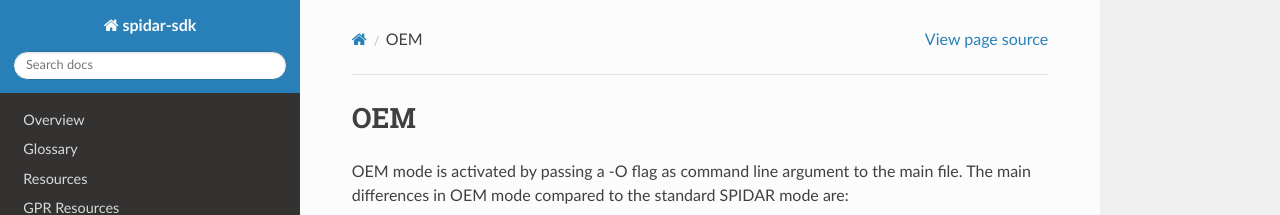
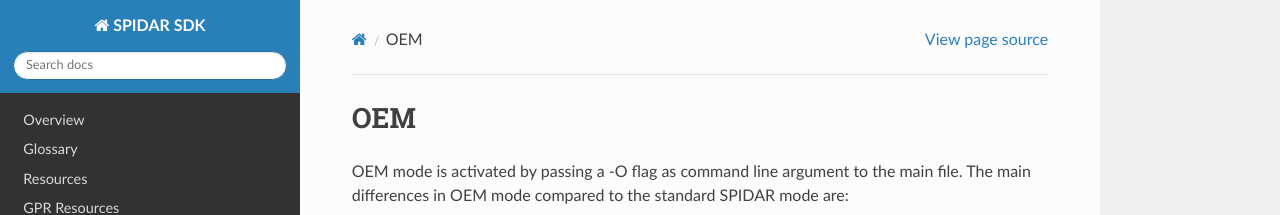
Before and after one commit to SensoftInc/spidar-sdk, a Sphinx documentation site: the page built from docs/index.rst, in a window 1280 px wide. Shown: the top 215 px of the page. Built offline with Sphinx 7.4.7 and the Read the Docs theme 2.0.0, drawn with Linux system fonts in a browser that asks for light colours.

```diff
--- a/docs/conf.py
+++ b/docs/conf.py
@@ -17,7 +17,7 @@
 
 # -- Project information -----------------------------------------------------
 
-project = 'spidar-sdk'
+project = 'SPIDAR SDK'
 copyright = 'Sensors & Software Inc'
 author = 'Sensors & Software Inc'
 
@@ -51,3 +51,4 @@ html_theme = 'sphinx_rtd_theme'
 # relative to this directory. They are copied after the builtin static files,
 # so a file named "default.css" will overwrite the builtin "default.css".
 html_static_path = ['_static']
+html_show_copyright = True
```
